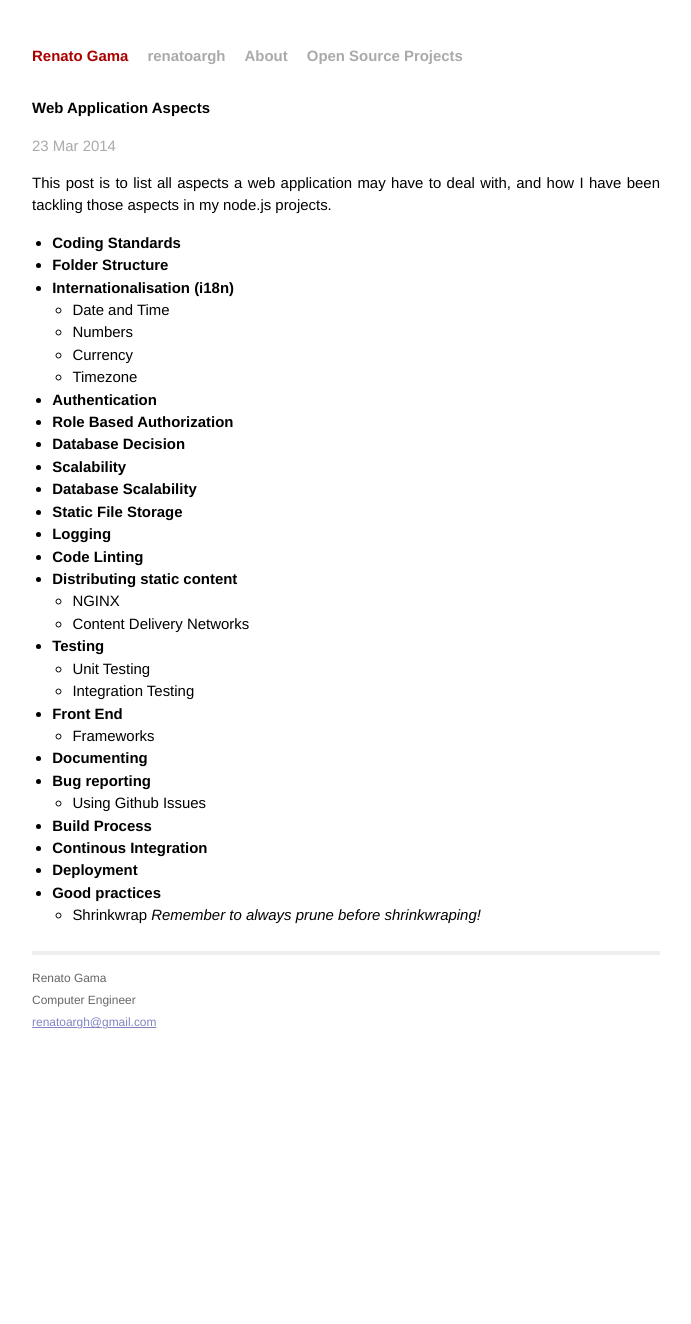
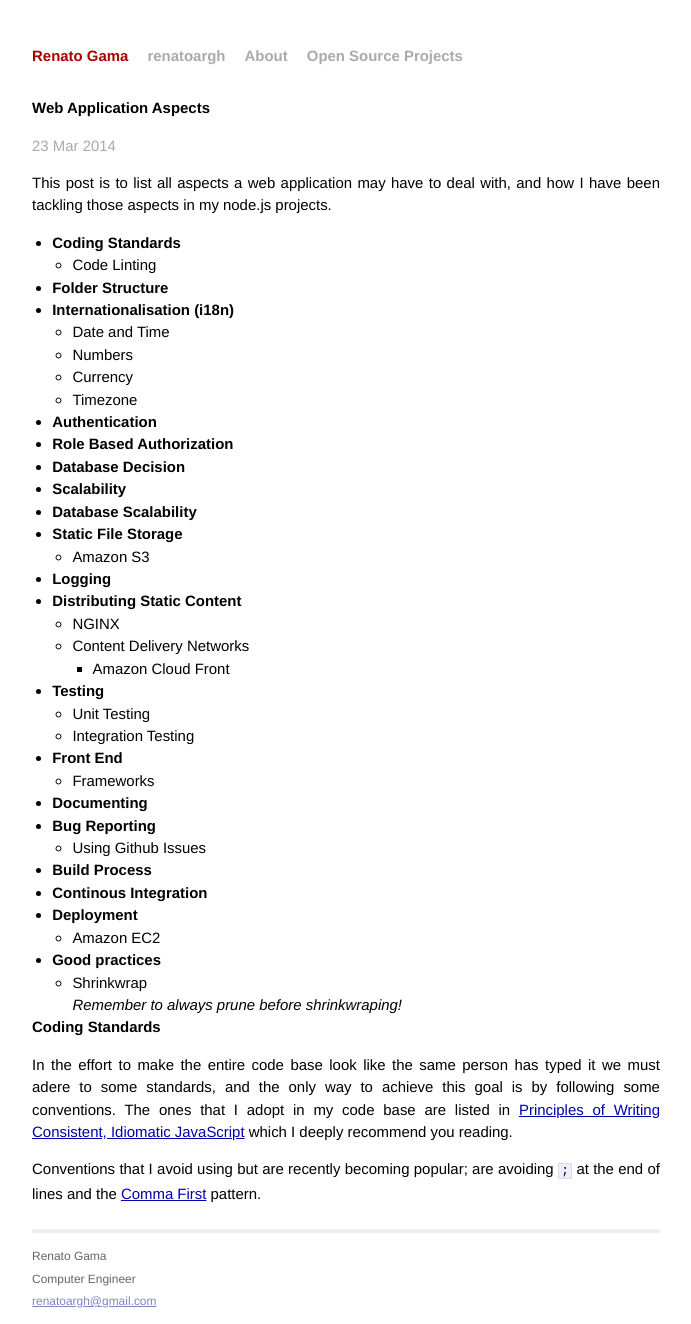
Before and after one commit to renatoargh/renatoargh.github.io, a Jekyll site: the page built from _posts/2014-03-23-web-application-aspects.md, in a window 1280 px wide. Shown: the whole page, without its empty margins (294-985 px from the left). Built offline with Jekyll 4.4.1, drawn with Linux system fonts in a browser that asks for light colours; Markdown is read by kramdown in place of the engine named in the settings; comment, search, counter and statistics services are not loaded; before the commit the page ends 1046 px from its top, so only the background shows below that.

Commit message:
Update 2014-03-23-web-application-aspects.md

```diff
--- a/_posts/2014-03-23-web-application-aspects.md
+++ b/_posts/2014-03-23-web-application-aspects.md
@@ -6,6 +6,7 @@
 This post is to list all aspects a web application may have to deal with, and how I have been tackling those aspects in my node.js projects.
 
 - **Coding Standards**
+  - Code Linting
 - **Folder Structure**
 - **Internationalisation (i18n)**
   - Date and Time
@@ -18,22 +19,30 @@
 - **Scalability**
 - **Database Scalability**
 - **Static File Storage**
+  - Amazon S3
 - **Logging**
-- **Code Linting**
-- **Distributing static content**
+- **Distributing Static Content**
   - NGINX
   - Content Delivery Networks
+    - Amazon Cloud Front
 - **Testing**
   - Unit Testing
   - Integration Testing
 - **Front End**
   - Frameworks
 - **Documenting**
-- **Bug reporting**
+- **Bug Reporting**
   - Using Github Issues
 - **Build Process**
 - **Continous Integration**
 - **Deployment**
+  - Amazon EC2
 - **Good practices**
   - Shrinkwrap
     *Remember to always prune before shrinkwraping!*
+
+## Coding Standards
+
+In the effort to make the entire code base look like the same person has typed it we must adere to some standards, and the only way to achieve this goal is by following some conventions. The ones that I adopt in my code base are listed in [Principles of Writing Consistent, Idiomatic JavaScript](https://github.com/rwaldron/idiomatic.js/) which I deeply recommend you reading.
+
+Conventions that I avoid using but are recently becoming popular; are avoiding `;` at the end of lines and the [Comma First](https://gist.github.com/isaacs/357981/) pattern.
```
